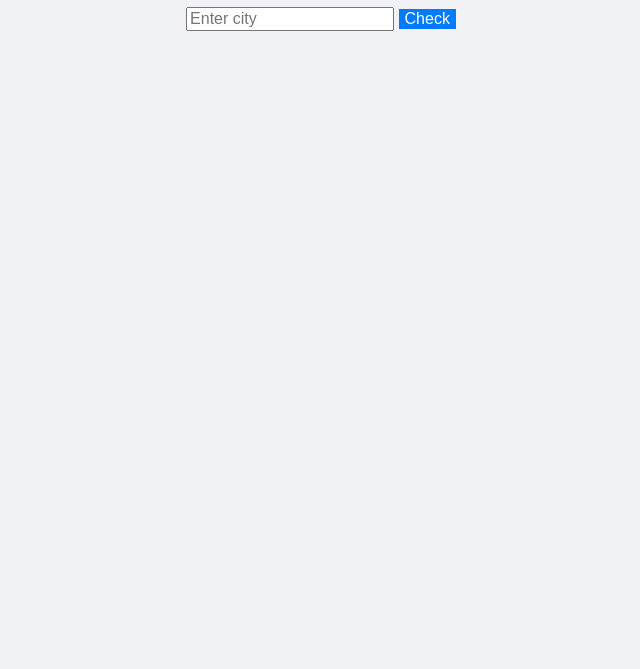
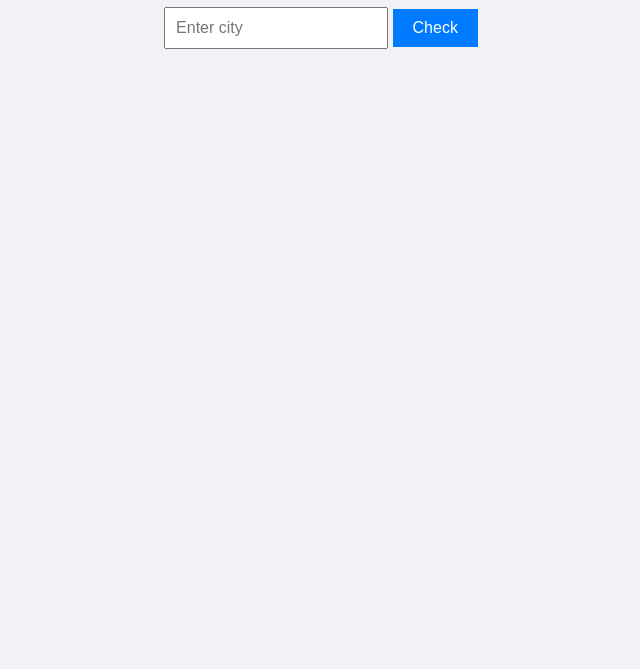
Before and after one commit to joelmaharena/CLIweathertool, a plain HTML site: page index.html in a window 1280 px wide. Shown: the part 131-800 px from the top of the page, without its empty margins (319-959 px from the left). Drawn offline with Linux system fonts and the light colour scheme.

Commit message:
minor fronted fixes

```diff
--- a/index.html
+++ b/index.html
@@ -1,5 +1,5 @@
 <!DOCTYPE html>
-<html lang=""en>
+<html lang="en">
     <head>
         <meta charset="UTF-8">
         <meta name="viewport" content="width=device-width, initial-scale=1.0">
@@ -7,8 +7,8 @@
         <style>
             body {font-family: sans-serif; text-align: center; padding: 50px; background: #f0f2f5;}
             h1 {color: #333}
-            input {padding: 10 px; font-size: 16px; width: 200px;}
-            button { padding: 10 px 20px; font-size: 16px; background: #007bff; color: white; border: none; cursor: pointer; }
+            input {padding: 10px; font-size: 16px; width: 200px;}
+            button { padding: 10px 20px; font-size: 16px; background: #007bff; color: white; border: none; cursor: pointer; }
             button:hover { background: #0056b3;}
             #result { margin-top: 20px; font-size: 20px; color: #555;}
         </style>
```
